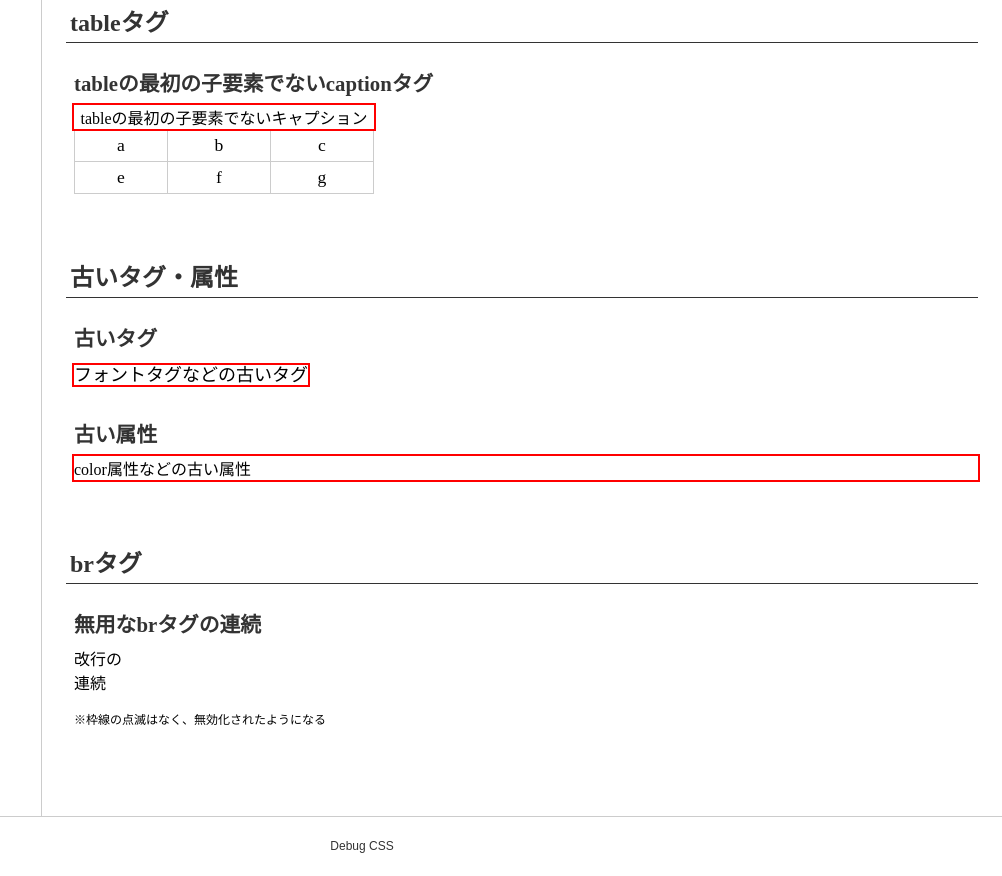
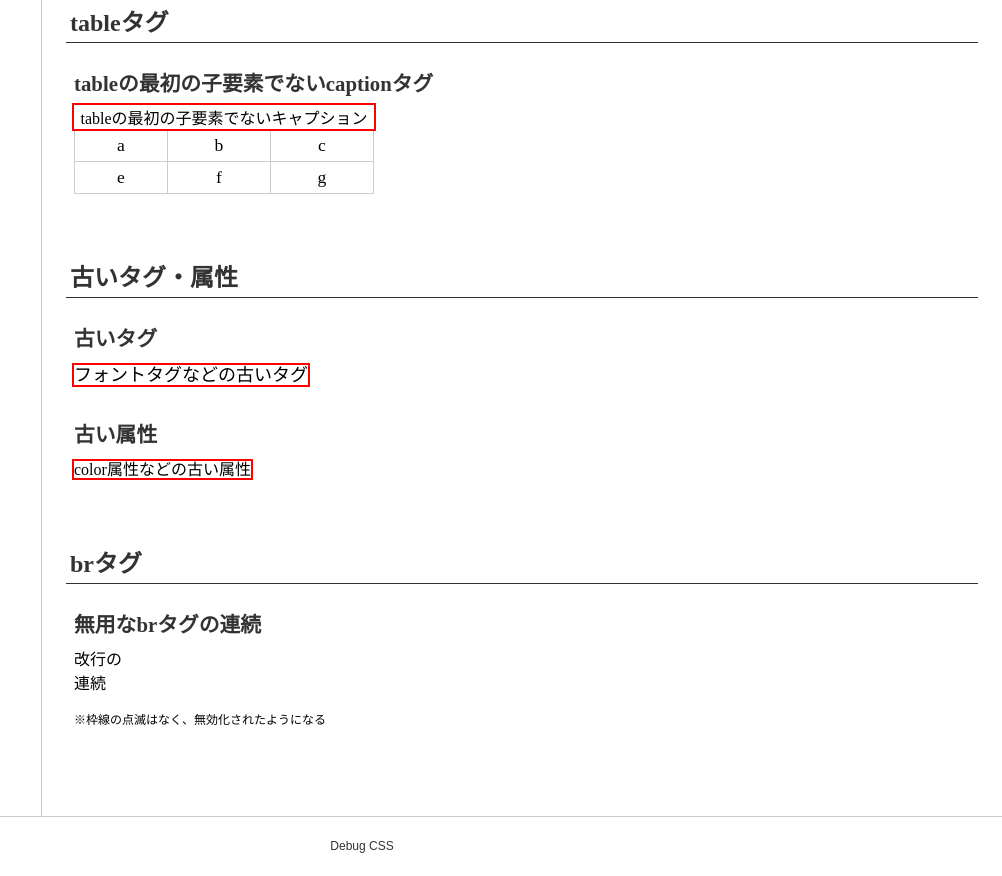
Before and after one commit to ics-creative/200819_debug_css, a website: page docs/index.html in a window 1280 px wide. Shown: the part 1842-2718 px from the top of the page, without its empty margins (278-1280 px from the left). Drawn offline with Linux system fonts and the light colour scheme; a web font is replaced by a local one.

Commit message:
古い属性をspanタグに変更

```diff
--- a/docs/index.html
+++ b/docs/index.html
@@ -207,8 +207,8 @@
                 古い属性
               </h3>
               <div class="example">
-                <p color="red">
-                  color属性などの古い属性
+                <p>
+                  <span color="red">color属性などの古い属性</span>
                 </p>
               </div>
             </div>
```
